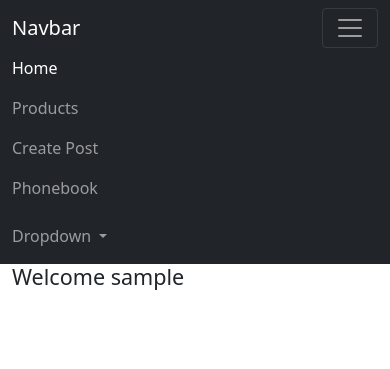
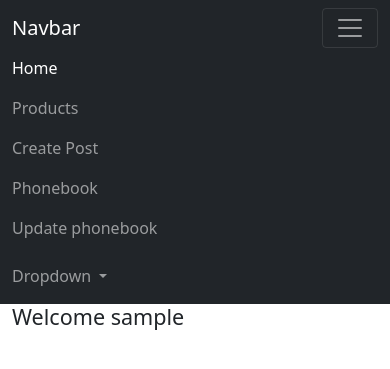
Before and after one commit to EmpressBelless/flask_phonebook_day2, a Flask app: page / in a window 390 px wide, after a click that opens the changed part. Shown: the top 369 px of the page. Run offline with Flask 2, Linux system fonts and the light colour scheme; the visitor is signed in with stand-in values (Sample User, id 1); data comes from the database, SQL or seed files in the repository; data that the repository does not hold is empty; some libraries are stand-ins or nearby versions.

Commit message:
put phonebook behind loginrequired and fixed links

```diff
--- a/app/routes.py
+++ b/app/routes.py
@@ -6,15 +6,18 @@ from app.models import User, Post, Address
 
 @app.route('/')
 def index():
-    title = 'Coding Temple Flask'
-    phoneb = Address.query.all()
-    return render_template('index.html', title=title, phoneb=phoneb)
+    return render_template('index.html')
 
 @app.route('/products')
 def products():
     title = 'Products'
     products = ['apple', 'banana', 'peach', 'orange']
     return render_template('products.html', title=title, products=products)
+
+@app.route('/phonebook')
+def phonebook():
+    phoneb = Address.query.all()
+    return render_template('phonebook.html', phoneb=phoneb)
 
 @app.route('/register', methods=['GET', 'POST'])
 def register():
--- a/app/templates/createpost.html
+++ b/app/templates/createpost.html
@@ -1,7 +1,6 @@
 {% extends 'base.html' %}
 
 {% block content %}
-
 <h1>Make a post</h1>
 <div class="container">
     <form action="" autocomplete="off" method="post">
--- a/app/templates/index.html
+++ b/app/templates/index.html
@@ -5,15 +5,8 @@
 {% if current_user.is_authenticated %}
     <h4>Welcome {{ current_user.username }}</h4>
 {% else %}
-    <h4>Welcome, please register using the link at the top if you would like to create and view your phonebook</h4>
+    <h4>Welcome, please register using the link at the top if you would like to create and view your phonebook. </h4>
 
 {% endif %}
-{% for p in phoneb %}
-<ul>
- <li>Firstname: {{ p.firstname }}</li>
- <li>Lastname: {{ p.lastname }}</li>
- <li>Address: {{ p.address }}</li>
- <li>Phone number: {{ p.phonenumber }}</li>
-</ul>
-{% endfor %}
+
 {% endblock %}
--- a/app/templates/navbar.html
+++ b/app/templates/navbar.html
@@ -18,7 +18,10 @@
               <a class="nav-link" href="/createpost">Create Post</a>
             </li>
             <li class="nav-item">
-              <a class="nav-link" href="/registerphone">Phonebook</a>
+              <a class="nav-link" href="/phonebook">Phonebook</a>
+            </li>
+            <li class="nav-item">
+              <a class="nav-link" href="/registerphone">Update phonebook</a>
             </li>
             {% else %}
             <li class="nav-item">
--- a/app/templates/registerphone.html
+++ b/app/templates/registerphone.html
@@ -19,8 +19,8 @@
             {{ form.address(class='form-control', placeholder='Address') }}
         </fieldset>
         <fieldset>
-            {{ form.phone number.label }}
-            {{ form.phone number(class='form-control', placeholder='Phonenumber') }}
+            {{ form.phonenumber.label }}
+            {{ form.phonenumber(class='form-control', placeholder='Phonenumber') }}
         </fieldset>
         {{ form.submit(class='btn btn-success') }}
     </div>
```
Also changed, not shown: app/templates/phonebook.html (added, +16 -0 lines).
